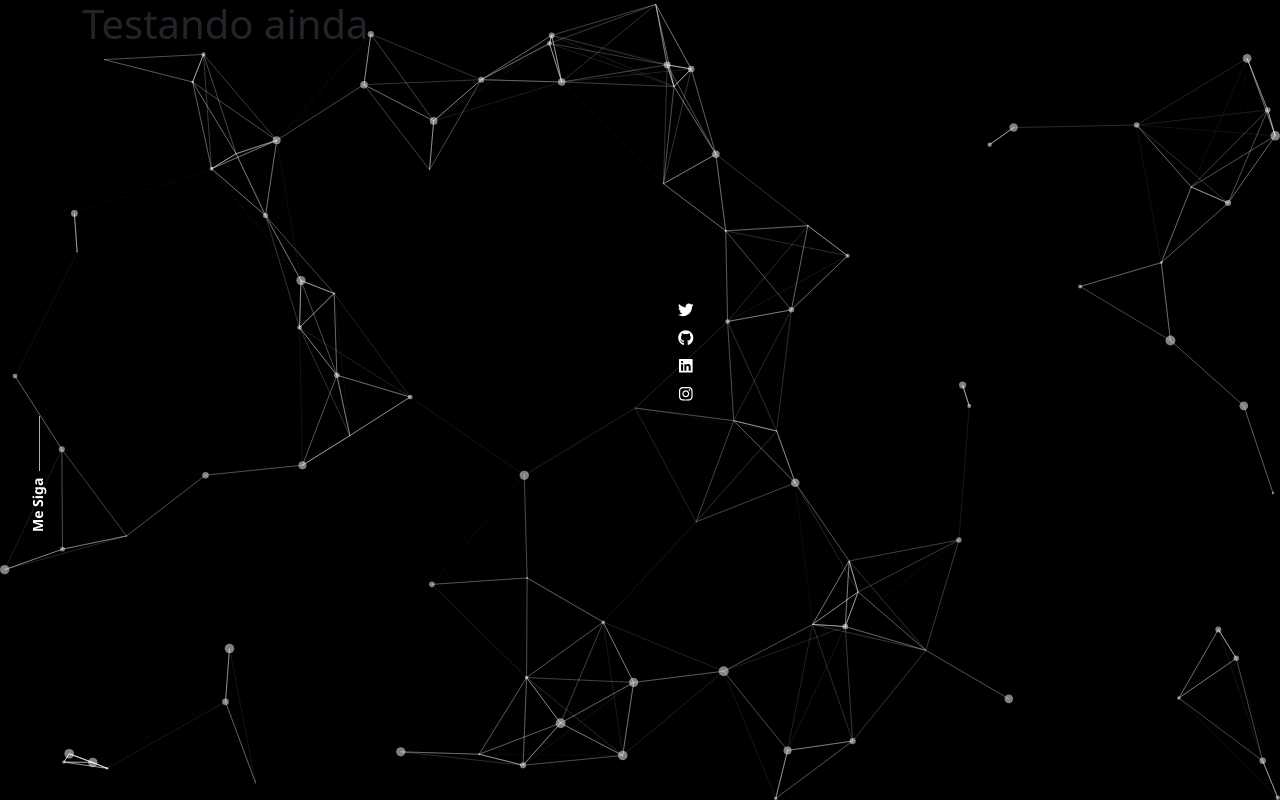
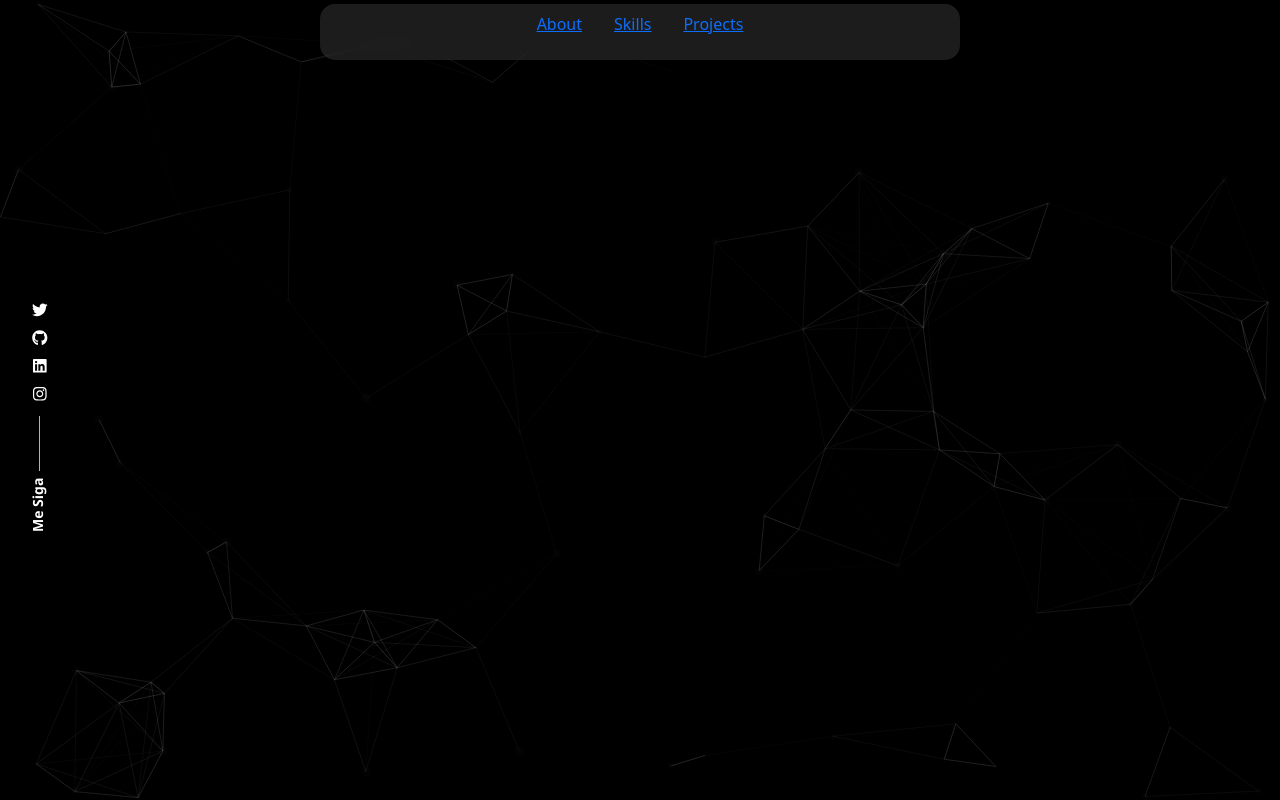
Before and after one commit to Tiagonuness/my-portfolio, a React (Vite) app: page / in a window 1280 px wide. Built offline with nearby package versions, Linux system fonts and the light colour scheme.

Commit message:
redes sociais pronta, bg hero pronta, navbar 50%

```diff
--- a/src/pages/Home/Home.css
+++ b/src/pages/Home/Home.css
@@ -2,26 +2,22 @@
     margin: 0;
     padding: 0;
 }
-.iconsPerfis {
+
+/* Barra lateral redes sociais */
+#iconsPerfis {
     top: 50%;
     left: 30px;
-    width: 20px;
-    height: 200px;
     position: fixed;
     margin-top: -100px;
 }
 
-/* .iconsPerfis ul {
-    list-style: none;
-} */
-
-.iconsPerfis svg {
+#iconsPerfis svg {
     width: 1.3em;
     height: 1.3em;
     fill: rgb(255, 255, 255);
 }
 
-.iconsPerfis p {
+#iconsPerfis p {
     top: 70px;
     left: -24px;
     width: 68px;
@@ -36,15 +32,15 @@
     font-family: 'Segoe UI', Tahoma, Geneva, Verdana, sans-serif;
 }
 
-.iconsPerfis ul li {
+#iconsPerfis ul li {
     display: block;
     font-size: 12px;
-    text-align: center;
     margin-bottom: 10px;
     transition: all .3s;
+    margin-left: -30px;
 }
 
-.iconsPerfis p:after {
+#iconsPerfis p:after {
     top: 9px;
     right: -48px;
     width: 55px;
@@ -56,7 +52,7 @@
 }
 
 @media only screen and (max-width: 991px) {
-    .iconsPerfis {
+    #iconsPerfis {
         width: unset;
         height: unset;
         position: static;
@@ -67,7 +63,7 @@
         padding: 40px 0;
         align-items: center;
     }
-    .iconsPerfis p {
+    #iconsPerfis p {
         top: unset;
         left: unset;
         width: unset;
@@ -78,12 +74,22 @@
         font-size: 17px;
         margin-right: 65px;
     }
-    /* .iconsPerfis ul {
-        margin-bottom: 20px;
-    } */
-    .iconsPerfis ul li {
+    #iconsPerfis ul li {
         display: inline;
         margin-bottom: 29px;
         margin-right: 10px;
     }
 }
+/* Barra lateral redes sociais */
+
+/* NavBar */
+#bordaNavbar {
+    /* padding: 10px 10px; */
+    backdrop-filter: blur(10px);
+    background-color: rgba(255, 255, 255, 0.11);
+    border-radius: 15px;
+    display: fixed;
+    justify-content: space-between;
+    /* align-items: center; */
+}
+/* NavBar */
--- a/src/pages/Home/Home.tsx
+++ b/src/pages/Home/Home.tsx
@@ -1,120 +1,23 @@
 import Hero from "./sections/Hero/Hero";
-import { useCallback } from "react";
-import Particles from "react-particles";
-import type { Container, Engine} from "tsparticles-engine";
-import { loadSlim } from "tsparticles-slim";
 import {FaGithub, FaTwitter, FaLinkedin, FaInstagram,} from "react-icons/fa";
 import "./Home.css";
 
 const Home = () => {
-    const particlesInit = useCallback(async (engine: Engine) => {
-        await loadSlim(engine);
-    }, []);
-
-    const particlesLoaded = useCallback(async (container: Container | undefined) => {
-        await console.log(container);
-    }, []);
     return (
         <>
-            <Particles
-            id="tsparticles"
-            init={particlesInit}
-            loaded={particlesLoaded}
-            options={{
-                background: {
-                    color: {
-                        value: "#000000",
-                    },
-                },
-                fpsLimit: 120,
-                interactivity: {
-                    events: {
-                        onClick: {
-                            enable: true,
-                            mode: "push",
-                        },
-                        onHover: {
-                            enable: true,
-                            mode: "grab",
-                        },
-                        resize: true,
-                    },
-                    modes: {
-                        push: {
-                            quantity: 4,
-                        },
-                        repulse: {
-                            distance: 200,
-                            duration: 0.4,
-                        },
-                    },
-                },
-                particles: {
-                    color: {
-                        value: "#ffffff",
-                    },
-                    links: {
-                        color: "#ffffff",
-                        distance: 150,
-                        enable: true,
-                        opacity: 0.5,
-                        width: 1,
-                    },
-                    move: {
-                        direction: "none",
-                        enable: true,
-                        outModes: {
-                            default: "bounce",
-                        },
-                        random: false,
-                        speed: 6,
-                        straight: false,
-                        out_mode: "out",
-                    },
-                    number: {
-                        density: {
-                            enable: true,
-                            area: 800,
-                        },
-                        value: 80,
-                    },
-                    opacity: {
-                        value: 0.5,
-                        random: false,
-                        anim: {
-                            enable: false,
-                            speed: 1,
-                            opacity_min: 0.1,
-                            sync: false
-                        }
-                    },
-                    shape: {
-                        type: "circle",
-                        stroke: {
-                            width: 0,
-                            color: "#000000"
-                        },
-                        polygon: {
-                        nb_sides: 5
-                        }
-                    },
-                    size: {
-                        value: { min: 0.1, max: 5 },
-                        random: true,
-                        anim: {
-                            enable: false,
-                            speed: 40,
-                            size_min: 0.1,
-                            sync: false
-                        }
-                    },
-                },
-                detectRetina: true,
-                }}
-                style={{ position: "absolute", width: "100%", height: "100%", zIndex: 0 }}
-            />
+            <div id="navbar"  className="col-lg-6 mx-auto justify-content-center" >
+                <nav>
+                    <div id="bordaNavbar" className="mt-1 py-2 d-flex justify-content-center align-items-center">
+                        <ul className="list-unstyled d-flex">
+                            <li className="mx-3 ml-3"><a href="#">About</a></li>
+                            <li className="mx-3"><a href="#">Skills</a></li>
+                            <li className="mx-3"><a href="#">Projects</a></li>
+                        </ul>
+                    </div>
+                </nav>
+            </div>
 
-            <div className="iconsPerfis col-lg-12">
+            <div id="iconsPerfis" className="col-lg-12">
                 <ul>
                     <li>
                         <a href="#" target="_blank">
@@ -140,7 +43,7 @@ const Home = () => {
                 <p>Me Siga</p>
             </div>
 
-            <div style={{ position: "relative", zIndex: 1 }}>
+            <div style={{ position: "relative", zIndex: -1 }}>
                 <Hero />
             </div>
         </>
--- a/src/pages/Home/sections/Hero/Hero.tsx
+++ b/src/pages/Home/sections/Hero/Hero.tsx
@@ -1,10 +1,116 @@
-
+import { useCallback } from "react";
+import Particles from "react-particles";
+import type { Container, Engine} from "tsparticles-engine";
+import { loadSlim } from "tsparticles-slim";
 
 const Hero = () => {
+  const particlesInit = useCallback(async (engine: Engine) => {
+    await loadSlim(engine);
+  }, []);
+
+  const particlesLoaded = useCallback(async (container: Container | undefined) => {
+    await console.log(container);
+  }, []);
   return (
-    <div className="container">
-        <h1>Testando ainda</h1>
-    </div>
+    <>
+      <Particles
+        id="tsparticles"
+        init={particlesInit}
+        loaded={particlesLoaded}
+        options={{
+            background: {
+                color: {
+                    value: "#000000",
+                },
+            },
+            fpsLimit: 120,
+            interactivity: {
+                events: {
+                    onClick: {
+                        enable: true,
+                        mode: "push",
+                    },
+                    onHover: {
+                        enable: true,
+                        mode: "grab",
+                    },
+                    resize: true,
+                },
+                modes: {
+                    push: {
+                        quantity: 4,
+                    },
+                    repulse: {
+                        distance: 200,
+                        duration: 0.4,
+                    },
+                },
+            },
+            particles: {
+                color: {
+                    value: "#ffffff",
+                },
+                links: {
+                    color: "#ffffff",
+                    distance: 150,
+                    enable: true,
+                    opacity: 0.1,
+                    width: 1,
+                },
+                move: {
+                    direction: "none",
+                    enable: true,
+                    outModes: {
+                        default: "bounce",
+                    },
+                    random: false,
+                    speed: 6,
+                    straight: false,
+                    out_mode: "out",
+                },
+                number: {
+                    density: {
+                        enable: true,
+                        area: 800,
+                    },
+                    value: 80,
+                },
+                opacity: {
+                    value: 0.01,
+                    random: false,
+                    anim: {
+                        enable: false,
+                        speed: 1,
+                        opacity_min: 0.1,
+                        sync: false
+                    }
+                },
+                shape: {
+                    type: "circle",
+                    stroke: {
+                        width: 0,
+                        color: "#000000"
+                    },
+                    polygon: {
+                    nb_sides: 5
+                    }
+                },
+                size: {
+                    value: { min: 0.1, max: 5 },
+                    random: true,
+                    anim: {
+                        enable: false,
+                        speed: 40,
+                        size_min: 0.1,
+                        sync: false
+                    }
+                },
+            },
+            detectRetina: true,
+          }}
+          style={{ position: "absolute", width: "100%", height: "100%", zIndex: 0 }}
+        />
+    </>
   )
 }
 
```
